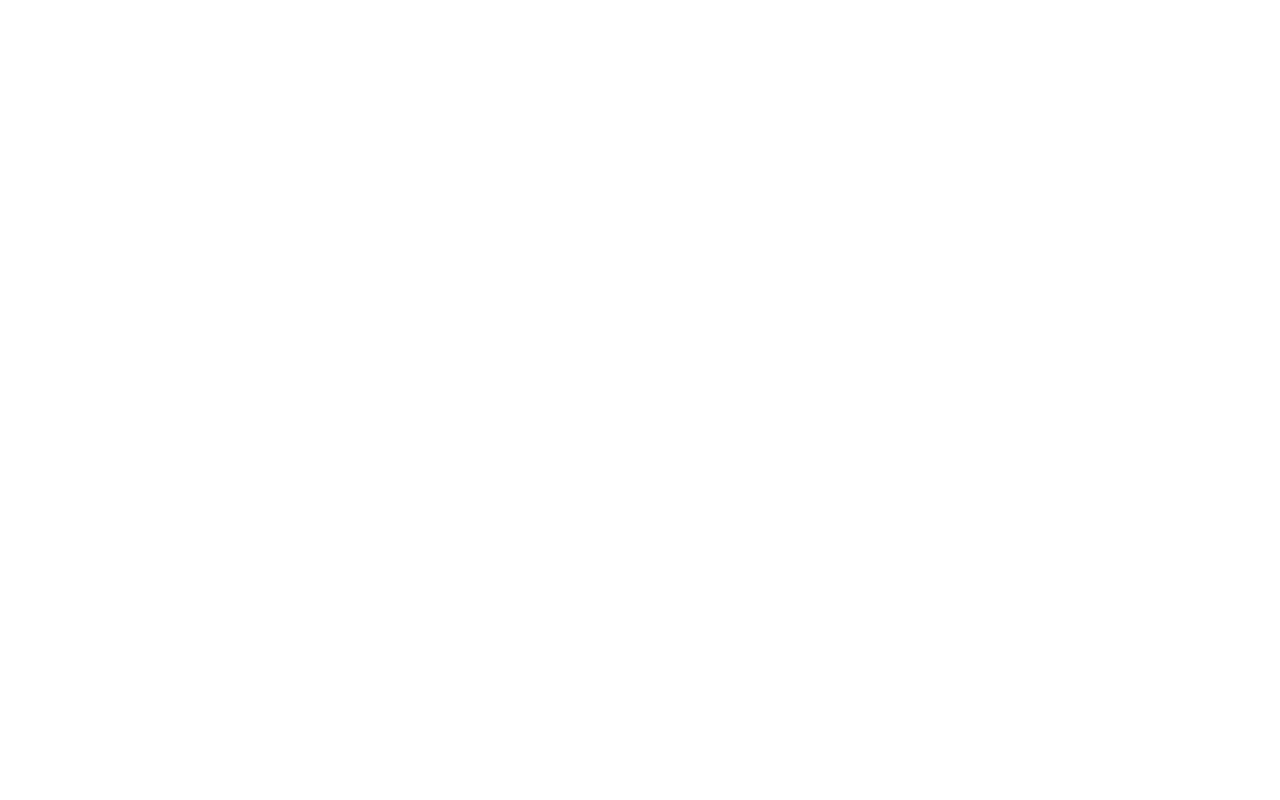
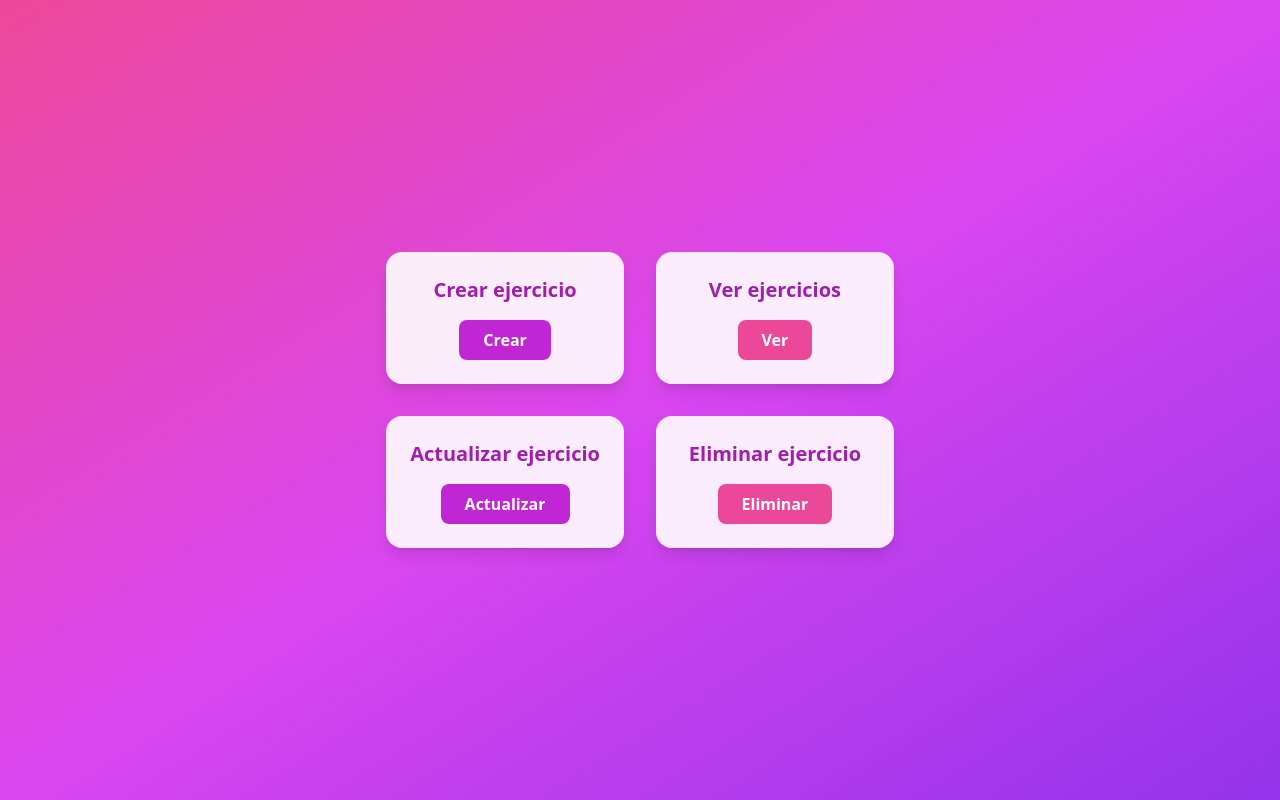
Before and after one commit to gabarhdz/sistema-idiomas, a website: page public/exercises.html in a window 1280 px wide. Drawn offline with nearby package versions, Linux system fonts and the light colour scheme.

Commit message:
structure in exercises.html

```diff
--- a/public/exercises.html
+++ b/public/exercises.html
@@ -1,11 +1,49 @@
 <!DOCTYPE html>
 <html lang="en">
+
 <head>
     <meta charset="UTF-8">
     <meta name="viewport" content="width=device-width, initial-scale=1.0">
-    <title>Document</title>
+    <title>Ejercicios - Luodingo</title>
+    <script src="https://cdn.tailwindcss.com"></script>
 </head>
-<body>
 
+<body
+    class="bg-gradient-to-br from-pink-500 via-fuchsia-500 to-purple-600 min-h-screen flex items-center justify-center">
+    <div class="grid grid-cols-1 md:grid-cols-2 gap-8">
+        <!-- Crear ejercicio -->
+        <div class="bg-white bg-opacity-90 rounded-2xl shadow-lg p-6 flex flex-col items-center">
+            <h2 class="text-xl font-bold text-fuchsia-700 mb-4">Crear ejercicio</h2>
+            <button
+                class="bg-fuchsia-600 hover:bg-fuchsia-700 text-white font-bold py-2 px-6 rounded-lg transition duration-200">
+                Crear
+            </button>
+        </div>
+        <!-- Leer ejercicios -->
+        <div class="bg-white bg-opacity-90 rounded-2xl shadow-lg p-6 flex flex-col items-center">
+            <h2 class="text-xl font-bold text-fuchsia-700 mb-4">Ver ejercicios</h2>
+            <button
+                class="bg-pink-500 hover:bg-pink-600 text-white font-bold py-2 px-6 rounded-lg transition duration-200">
+                Ver
+            </button>
+        </div>
+        <!-- Actualizar ejercicio -->
+        <div class="bg-white bg-opacity-90 rounded-2xl shadow-lg p-6 flex flex-col items-center">
+            <h2 class="text-xl font-bold text-fuchsia-700 mb-4">Actualizar ejercicio</h2>
+            <button
+                class="bg-fuchsia-600 hover:bg-fuchsia-700 text-white font-bold py-2 px-6 rounded-lg transition duration-200">
+                Actualizar
+            </button>
+        </div>
+        <!-- Eliminar ejercicio -->
+        <div class="bg-white bg-opacity-90 rounded-2xl shadow-lg p-6 flex flex-col items-center">
+            <h2 class="text-xl font-bold text-fuchsia-700 mb-4">Eliminar ejercicio</h2>
+            <button
+                class="bg-pink-500 hover:bg-pink-600 text-white font-bold py-2 px-6 rounded-lg transition duration-200">
+                Eliminar
+            </button>
+        </div>
+    </div>
 </body>
+
 </html>
```
